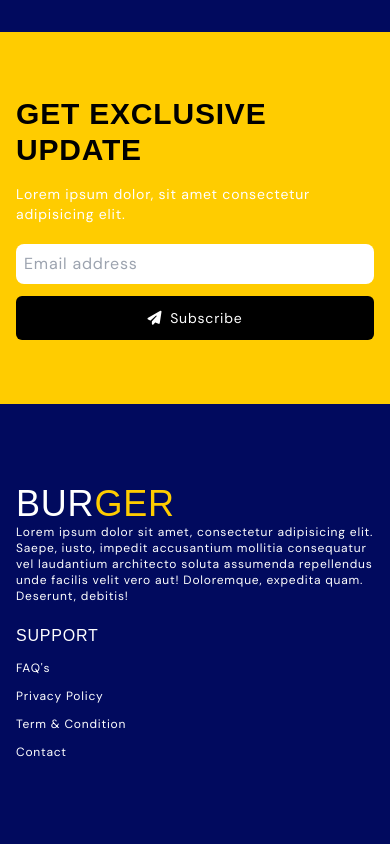
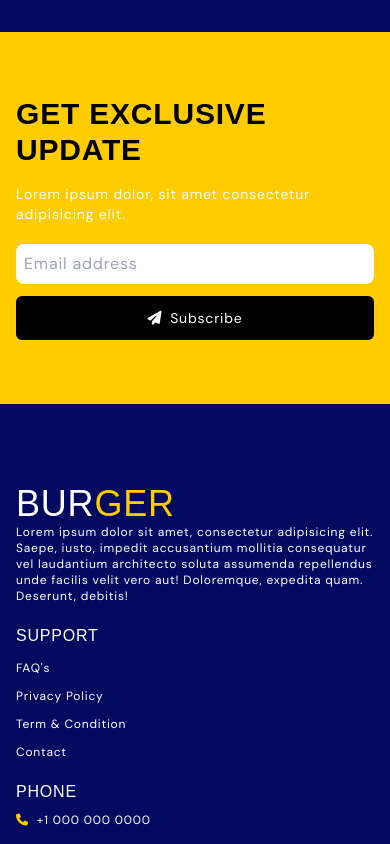
Before and after one commit to Usman-837/Burger_Website, a React (Vite) app: page / in a window 390 px wide. Shown: the part 9711-10555 px from the top of the page. Before the commit the page ends 10487 px from the top, so only its background shows below. Built offline with nearby package versions, Linux system fonts and the light colour scheme.

Commit message:
add phone number in footer

```diff
--- a/Footer.jsx
+++ b/Footer.jsx
@@ -25,6 +25,15 @@ const Footer = () => {
                             <a href="" className="text-xs hover:text-secondaryColor">Contact</a>
                         </div>
                     </li>
+                    <li className="space-y-8">
+                        <div className="space-y-2">
+                            <h3 className="text-lg uppercase font-oswald">phone</h3>
+                            <p className="flex items-center gap-2 text-xs">
+                                <i className="fa-solid fa-phone text-lg text-secondaryColor"></i>
+                                +1 000 000 0000
+                            </p>
+                        </div>
+                    </li>
                 </ul>
             </div>
         </section>
```
